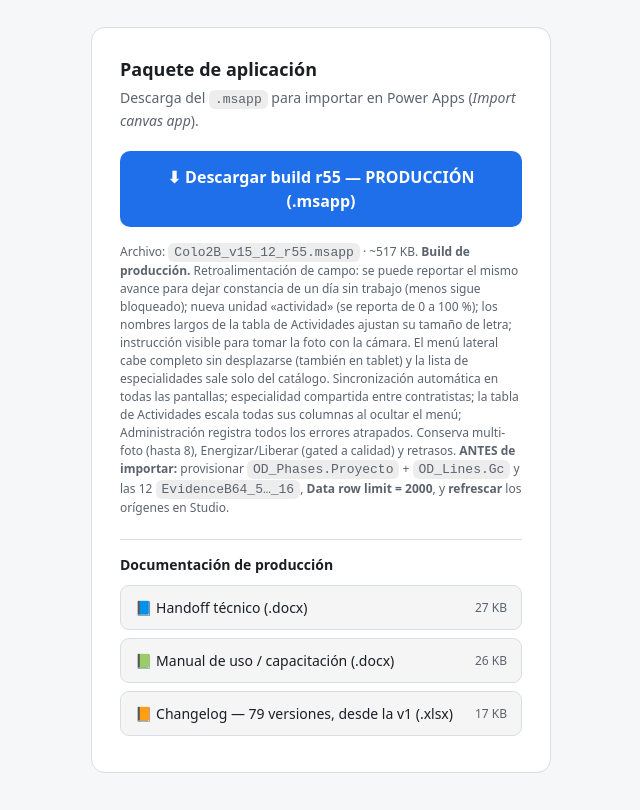
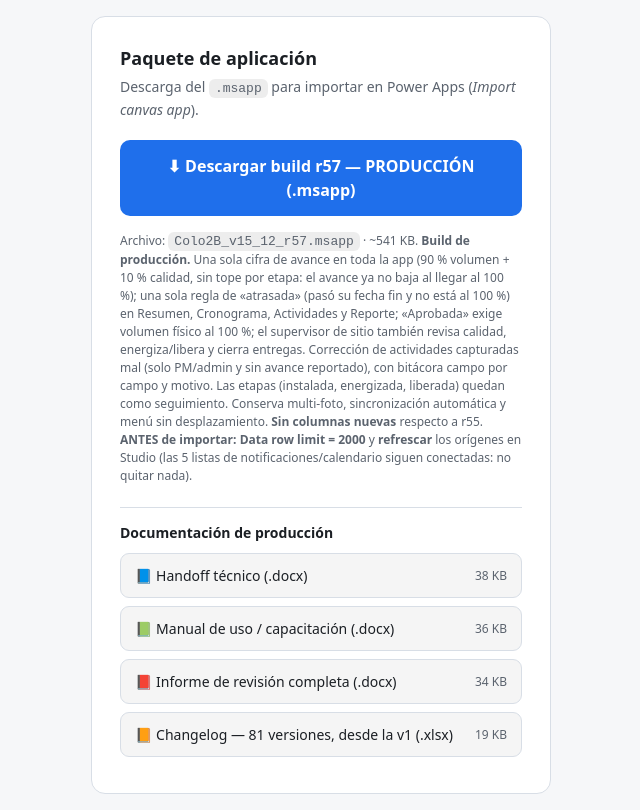
Before and after one commit to ElDerivator/d3x-portfolio, a plain HTML site: page app/index.html in a window 1280 px wide. Shown: the whole page, without its empty margins (319-959 px from the left). Drawn offline with Linux system fonts and the light colour scheme.

Commit message:
app: build r57 en producción y docs a r57
- Colo2B_v15_12_r57.msapp (553,603 B, sha256 475a4621…): Src verificado
  18/18 byte-idéntico al emisor (build/Src 2026-11-13). Una sola cifra de
  avance (90/10 sin tope), regla única de "atrasada", "Aprobada" exige
  volumen 100 %, supervisor en calidad, corrección de actividad con bitácora.
  Sin columnas nuevas. Sustituye a r55.
- Manual, Handoff, Changelog (81 versiones) e Informe de revisión (nuevo) a r57.

Co-Authored-By: Claude Opus 5.5 <noreply@anthropic.com>
Claude-Session: https://claude.ai/code/session_01Pyua4RrHLa2rRHHugz2hAY

```diff
--- a/app/index.html
+++ b/app/index.html
@@ -30,13 +30,14 @@
   <div class="card">
     <h1>Paquete de aplicación</h1>
     <p>Descarga del <code>.msapp</code> para importar en Power Apps (<em>Import canvas app</em>).</p>
-    <a class="btn" href="./Colo2B_v15_12_r55.msapp" download>⬇ Descargar build r55 — PRODUCCIÓN (.msapp)</a>
-    <div class="meta">Archivo: <code>Colo2B_v15_12_r55.msapp</code> · ~517 KB. <strong>Build de producción.</strong> Retroalimentación de campo: se puede reportar el mismo avance para dejar constancia de un día sin trabajo (menos sigue bloqueado); nueva unidad «actividad» (se reporta de 0 a 100 %); los nombres largos de la tabla de Actividades ajustan su tamaño de letra; instrucción visible para tomar la foto con la cámara. El menú lateral cabe completo sin desplazarse (también en tablet) y la lista de especialidades sale solo del catálogo. Sincronización automática en todas las pantallas; especialidad compartida entre contratistas; la tabla de Actividades escala todas sus columnas al ocultar el menú; Administración registra todos los errores atrapados. Conserva multi-foto (hasta 8), Energizar/Liberar (gated a calidad) y retrasos. <strong>ANTES de importar:</strong> provisionar <code>OD_Phases.Proyecto</code> + <code>OD_Lines.Gc</code> y las 12 <code>EvidenceB64_5…_16</code>, <strong>Data row limit = 2000</strong>, y <strong>refrescar</strong> los orígenes en Studio.</div>
+    <a class="btn" href="./Colo2B_v15_12_r57.msapp" download>⬇ Descargar build r57 — PRODUCCIÓN (.msapp)</a>
+    <div class="meta">Archivo: <code>Colo2B_v15_12_r57.msapp</code> · ~541 KB. <strong>Build de producción.</strong> Una sola cifra de avance en toda la app (90 % volumen + 10 % calidad, sin tope por etapa: el avance ya no baja al llegar al 100 %); una sola regla de «atrasada» (pasó su fecha fin y no está al 100 %) en Resumen, Cronograma, Actividades y Reporte; «Aprobada» exige volumen físico al 100 %; el supervisor de sitio también revisa calidad, energiza/libera y cierra entregas. Corrección de actividades capturadas mal (solo PM/admin y sin avance reportado), con bitácora campo por campo y motivo. Las etapas (instalada, energizada, liberada) quedan como seguimiento. Conserva multi-foto, sincronización automática y menú sin desplazamiento. <strong>Sin columnas nuevas</strong> respecto a r55. <strong>ANTES de importar:</strong> <strong>Data row limit = 2000</strong> y <strong>refrescar</strong> los orígenes en Studio (las 5 listas de notificaciones/calendario siguen conectadas: no quitar nada).</div>
     <hr class="sep">
     <h2>Documentación de producción</h2>
-    <a class="doc" href="./docs/Handoff_Colo2B.docx" download><span>📘 Handoff técnico (.docx)</span><span class="sz">27 KB</span></a>
-    <a class="doc" href="./docs/Manual_Uso_Colo2B.docx" download><span>📗 Manual de uso / capacitación (.docx)</span><span class="sz">26 KB</span></a>
-    <a class="doc" href="./docs/Changelog_Colo2B.xlsx" download><span>📙 Changelog — 79 versiones, desde la v1 (.xlsx)</span><span class="sz">17 KB</span></a>
+    <a class="doc" href="./docs/Handoff_Colo2B.docx" download><span>📘 Handoff técnico (.docx)</span><span class="sz">38 KB</span></a>
+    <a class="doc" href="./docs/Manual_Uso_Colo2B.docx" download><span>📗 Manual de uso / capacitación (.docx)</span><span class="sz">36 KB</span></a>
+    <a class="doc" href="./docs/Informe_Revision_Colo2B.docx" download><span>📕 Informe de revisión completa (.docx)</span><span class="sz">34 KB</span></a>
+    <a class="doc" href="./docs/Changelog_Colo2B.xlsx" download><span>📙 Changelog — 81 versiones, desde la v1 (.xlsx)</span><span class="sz">19 KB</span></a>
   </div>
 </body>
 </html>
```
Also changed, not shown: 5 other files.
